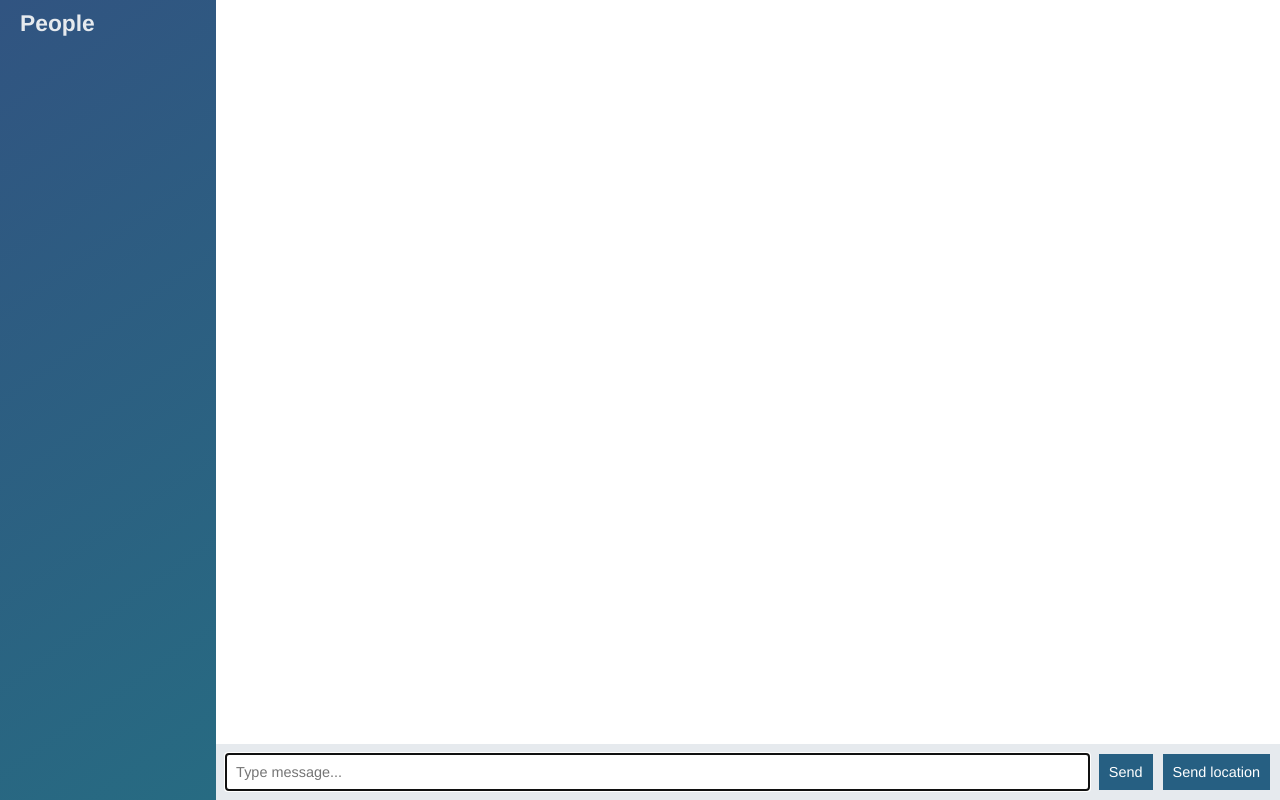
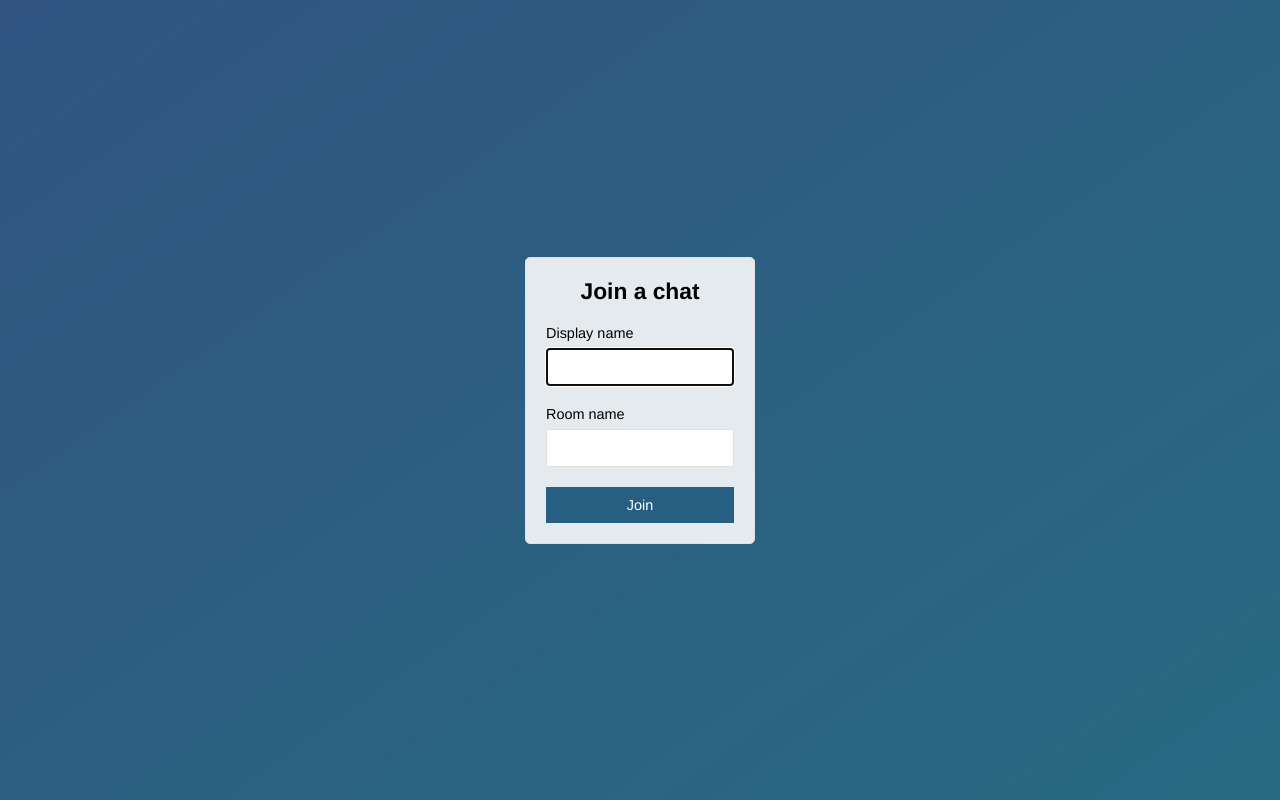
Before and after one commit to sanjsanj/node-websockets-app, a website: page public/index.html in a window 1280 px wide. Drawn offline with nearby package versions, Linux system fonts and the light colour scheme; no server answers.

Commit message:
add join page that submits form to chat.html

```diff
--- a/public/index.html
+++ b/public/index.html
@@ -5,59 +5,29 @@
   <meta charset="UTF-8">
   <meta name="viewport" content="width=device-width, initial-scale=1.0">
   <meta http-equiv="X-UA-Compatible" content="ie=edge">
-  <title>Node Websockets Chat App</title>
+  <title>Join ChatApp</title>
   <link rel="stylesheet" href="/css/styles.css" />
 </head>
 
-<body class="chat">
-  <div class="chat__sidebar">
-    <h3>People</h3>
-    <div id="users"></div>
+<body class="centered-form">
+  <div class="centered-form__form">
+    <form action="/chat.html">
+      <div class="form-field">
+        <h3>Join a chat</h3>
+      </div>
+      <div class="form-field">
+        <label>Display name</label>
+        <input type="text" name="name" autofocus />
+      </div>
+      <div class="form-field">
+        <label>Room name</label>
+        <input type="text" name="room" />
+      </div>
+      <div class="form-field">
+        <button>Join</button>
+      </div>
+    </form>
   </div>
-
-  <div class="chat__main">
-    <ol id="messages" class="chat__messages"></ol>
-
-    <div class="chat__footer">
-      <form id="message-form">
-        <input name="message" type="text" placeholder="Type message..." autofocus autocomplete="off" />
-        <button>Send</button>
-      </form>
-
-      <button id="send-location">Send location</button>
-    </div>
-  </div>
-
-  <script id="message-template" type="text/template">
-    <li class="message">
-      <div class="message__title">
-        <h4>{{from}}</h4>
-        <span>{{createdAt}}</span>
-      </div>
-      <div class="message__body">
-        <p>{{text}}</p>
-      </div>
-    </li>
-  </script>
-
-  <script id="location-message-template" type="text/template">
-    <li class="message">
-      <div class="message__title">
-        <h4>{{from}}</h4>
-        <span>{{createdAt}}</span>
-      </div>
-      <div class="message__body">
-        <p>
-          <a href="{{url}}" target="_blank">My current location</a>
-        </p>
-      </div>
-    </li>
-  </script>
-
-  <script type="text/javascript" src="/socket.io/socket.io.js"></script>
-  <script type="text/javascript" src="https://cdnjs.cloudflare.com/ajax/libs/moment.js/2.22.2/moment.js"></script>
-  <script type="text/javascript" src="https://cdnjs.cloudflare.com/ajax/libs/mustache.js/3.0.0/mustache.js"></script>
-  <script type="text/javascript" src="/js/index.js"></script>
 </body>
 
 </html>
```
Also changed, not shown: public/chat.html (added, +63 -0 lines), public/js/chat.js (renamed from public/js/index.js).
